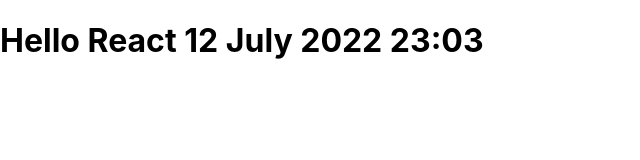
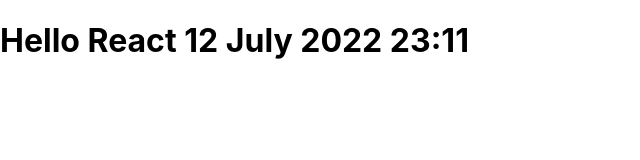
Before and after one commit to downey88/reactfrontend, a React (Create React App) app: page / in a window 1280 px wide. Shown: the top 160 px of the page, without its empty margins (0-640 px from the left). Built offline with nearby package versions, Linux system fonts and the light colour scheme.

Commit message:
Change Time

```diff
--- a/src/App.js
+++ b/src/App.js
@@ -1,7 +1,7 @@
 function App() {
   return (
     <div>
-        <h1>Hello React 12 July 2022 23:03</h1>
+        <h1>Hello React 12 July 2022 23:11</h1>
     </div>
   );
 }
```
